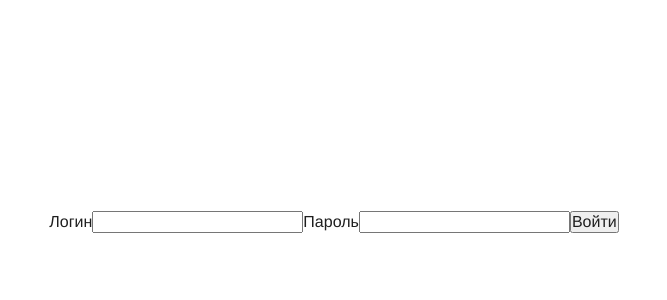
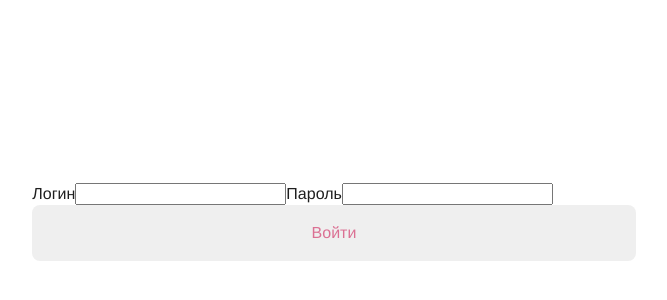
Before and after one commit to AlexeyKrop/testOnly, a React (Create React App) app: page /login in a window 1280 px wide. Shown: the part 178-478 px from the top of the page, without its empty margins (306-973 px from the left). Built offline with nearby package versions, Linux system fonts and the light colour scheme.

Commit message:
feat: add logoutUser

```diff
--- a/package.json
+++ b/package.json
@@ -11,12 +11,15 @@
     "@types/react": "^18.0.0",
     "@types/react-dom": "^18.0.0",
     "@types/styled-components": "^5.1.25",
+    "@types/uuid": "^8.3.4",
     "react": "^18.2.0",
     "react-dom": "^18.2.0",
     "react-hook-form": "^7.34.0",
+    "react-router-dom": "^6.3.0",
     "react-scripts": "5.0.1",
     "styled-components": "^5.3.5",
     "typescript": "^4.4.2",
+    "uuid": "^8.3.2",
     "web-vitals": "^2.1.0"
   },
   "scripts": {
--- a/src/App.tsx
+++ b/src/App.tsx
@@ -1,20 +1,67 @@
-import React from 'react';
+import React, {Dispatch, SetStateAction, useState} from 'react';
 import './App.css';
 import {Login} from "./components/Login/Login";
 import styled from "styled-components";
+import {authAPI} from "./api/Auth";
+import {Navigate, Route, Routes} from 'react-router-dom';
+import {Profile} from "./components/Profile/Profile";
 
 const StyledWrapperApp = styled.div`
   min-height: 100vh;
   display: flex;
   align-items: center;
   justify-content: center;
+  flex-direction: column;
 `
-const App = () => (
-  <>
-    <StyledWrapperApp>
-      <Login/>
-    </StyledWrapperApp>
-  </>
-);
+export type UserType = {
+  id: string
+  login: string
+}
+const App = () => {
+  const initialState = {} as UserType
+  const [user, setUser] = useState<any>(initialState)
+  const [isLogin, setLogin] = useState<boolean>(false)
+  const [errorMessage, setErrorMessage] = useState('')
+  const [disabled, setDisabled] = useState<boolean>(false)
+
+  const setLoginUser = (login: string, password: string) => {
+    setDisabled(true)
+    authAPI.login(login, password)
+      .then((data) => {
+        setUser(data)
+        setLogin(!isLogin)
+      })
+      .catch(err => {
+        setErrorMessage(err)
+      })
+      .finally(() => {
+        setDisabled(false)
+      })
+  }
+  const setLogoutUser = () => {
+    setDisabled(true)
+    authAPI.logout()
+      .then(data => setLogin(!isLogin))
+      .catch(err => console.log(err))
+      .finally(() => {
+        setDisabled(false)
+      })
+  }
+  return (
+    <>
+      <StyledWrapperApp>
+        <Routes>
+          <Route path={'/'} element={<Navigate to={'/profile'}/>}/>
+          <Route path="/profile" element={<Profile user={user} disabled={disabled} setLogoutUser={setLogoutUser} isLogin={isLogin}/>}/>
+          <Route path="/login"
+                 element={<Login disabled={disabled} callBack={setLoginUser} isLogin={isLogin} errorMessage={errorMessage}/>}/>
+          <Route path="*" element={<Navigate to={'404'}/>}/>
+        </Routes>
+
+      </StyledWrapperApp>
+    </>
+  )
+}
+
 
 export default App;
--- a/src/api/Auth.ts
+++ b/src/api/Auth.ts
@@ -1,3 +1,5 @@
+import {v1} from "uuid";
+
 export const loginUser = (login: string, password: string) => {
   return new Promise((res, rej) => {
     if (login === 'steve.jobs@example.com' && password === 'password') {
@@ -7,18 +9,32 @@ export const loginUser = (login: string, password: string) => {
     } else {
       rej(`Пользователя ${login} не существует`)
     }
-  }).then((data) => console.log(data))
-    .catch(err => console.log(err))
+  })
 }
 
-// export const authAPI = {
-//   me(){
-//     return instance.get<ResponseType<{id: number, email: string, login: string}>>(`/auth/me`)
-//   },
-//   login(authParams: AuthParamsType){
-//     return instance.post<AuthParamsType, AxiosResponse<ResponseType<{ userId?: number }>>>(`/auth/login`, authParams)
-//   },
-//   logout(){
-//     return instance.delete<ResponseType>(`/auth/login`)
-//   }
-// }
+export const authAPI = {
+  login(login: string, password: string){
+    return new Promise((res, rej) => {
+      if (login === 'steve.jobs@example.com' && password === 'password') {
+        setTimeout(() => {
+          res({id: v1(), login: 'steve.jobs@example.com'})
+        }, 1000)
+      } else {
+        setTimeout(() => {
+          rej(`Пользователя ${login} не существует`)
+        }, 1000)
+      }
+    })
+  },
+  logout(){
+    return new Promise((res, rej) => {
+        setTimeout(() => {
+          res('Успешный выход')
+        }, 1000)
+    })
+
+  }
+  // logout(){
+  //   return instance.delete<ResponseType>(`/auth/login`)
+  // }
+}
--- /dev/null
+++ b/src/components/Button/Button.tsx
@@ -0,0 +1,27 @@
+
+import styled from "styled-components";
+type ButtonProps =  {
+    primary?: boolean;
+    disabled: boolean;
+}
+export const Button = styled.button<ButtonProps>`
+  background: ${props => props.primary ? "#4A67FF" : "FFF"};
+  color: ${props => props.primary ? "white" : "palevioletred"};
+  disabled:  disabled;
+  max-width: 640px;
+  width: 100%;
+  padding: 19px;
+  border-radius: 8px;
+  border: none;
+  outline: none;
+  cursor: pointer;
+`;
+// const Button = () => {
+//   return (
+//     <div>
+//
+//     </div>
+//   );
+// };
+//
+// export default Button;
--- a/src/components/Login/Login.tsx
+++ b/src/components/Login/Login.tsx
@@ -1,15 +1,20 @@
 import React from 'react';
 import {useForm} from "react-hook-form";
-import styled from "styled-components";
-import {loginUser} from "../../api/Auth";
-
+import { Navigate } from 'react-router-dom';
+import {Button} from "../Button/Button";
 
 type FormData = {
   login: string;
   password: string;
 };
+type LoginPropsType = {
+  callBack: (login: string, password: string) => void
+  isLogin: boolean
+  errorMessage: string
+  disabled: boolean
+}
 
-export const Login = () => {
+export const Login = (props: LoginPropsType) => {
   const {
     register,
     setValue,
@@ -17,9 +22,17 @@ export const Login = () => {
     formState: {errors}
   } = useForm<FormData>();
   const onSubmit = handleSubmit(({login, password}) => {
-    loginUser(login, password);
+    props.callBack(login, password)
   });
+  if (props.isLogin) {
+    return <Navigate to="/profile"/>
+  }
+
   return (
+    <>
+    <div>
+      {props.errorMessage ? props.errorMessage : ''}
+    </div>
     <form onSubmit={onSubmit}>
       <label>Логин</label>
       <input {...register("login", {required: true})} />
@@ -27,7 +40,8 @@ export const Login = () => {
       <label>Пароль</label>
       <input type="password" {...register("password", {required: true})} />
       {/*<div>{errors.password && "Обязательное поле"}</div>*/}
-        <button type="submit">Войти</button>
+      <Button disabled={props.disabled} type='submit'>Войти</Button>
     </form>
+    </>
   );
 };
--- /dev/null
+++ b/src/components/Profile/Profile.tsx
@@ -0,0 +1,23 @@
+import React from 'react';
+import {UserType} from "../../App";
+import {Navigate} from "react-router-dom";
+type ProfilePropsType = {
+  user: UserType
+  setLogoutUser: () => void
+  isLogin: boolean
+  disabled: boolean
+}
+export const Profile = (props: ProfilePropsType) => {
+  const onClickHandler = () => {
+    props.setLogoutUser()
+  }
+  if (!props.isLogin) {
+    return <Navigate to="/login"/>
+  }
+  return (
+    <div>
+      <h2>Здравствуйте, {props.user.login}</h2>
+      <button disabled={props.disabled} onClick={onClickHandler}>Выйти</button>
+    </div>
+  );
+};
--- a/src/index.tsx
+++ b/src/index.tsx
@@ -4,12 +4,14 @@ import './index.css';
 import App from './App';
 import reportWebVitals from './reportWebVitals';
 import {createGlobalStyle} from "styled-components";
+import {BrowserRouter} from "react-router-dom";
+
 const Global = createGlobalStyle`
-  *{
+  * {
     margin: 0;
     padding: 0;
     box-sizing: border-box;
-    font-family: 'Helvetica Neue',sans-serif;
+    font-family: 'Helvetica Neue', sans-serif;
     font-style: normal;
     font-weight: 400;
     font-size: 16px;
@@ -20,10 +22,12 @@ const root = ReactDOM.createRoot(
   document.getElementById('root') as HTMLElement
 );
 root.render(
-  <React.StrictMode>
-    <Global/>
-    <App />
-  </React.StrictMode>
+  <>
+    <BrowserRouter>
+      <Global/>
+      <App/>
+    </BrowserRouter>
+  </>
 );
 
 // If you want to start measuring performance in your app, pass a function
```
Also changed, not shown: 1 other file (tests, documents, lock files or other folders). Lines whose indentation alone changed are shown as unchanged.
